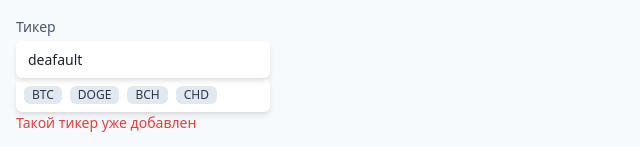
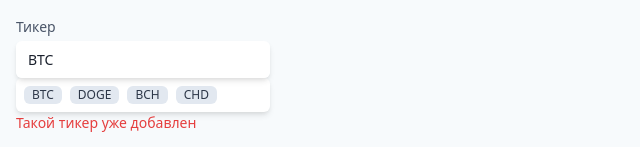
Before and after one commit to trenersambo/3_JS_VUE, a Vue app in the folder app6-crypt/: page / in a window 1280 px wide. Shown: the top 147 px of the page, without its empty margins (0-640 px from the left). Built offline with nearby package versions, Linux system fonts and the light colour scheme.

Commit message:
this.tickers.find(t=> t.name===newTicker.name).price = data.USD

```diff
--- a/app6-crypt/src/App.vue
+++ b/app6-crypt/src/App.vue
@@ -265,7 +265,7 @@ export default {
 
   data() {
     return {
-      ticker:'deafault',
+      ticker:'BTC',
       tickers:[],
 
       sel: null,
@@ -286,8 +286,12 @@ export default {
         );
         const data = await f.json();
         console.log (data);
+
+        this.tickers.find(t=> t.name===newTicker.name).price = data.USD;
+
+
         newTicker.price = data.USD;
-      },5000)
+      },10000)
 
       this.ticker=''
     },
```
